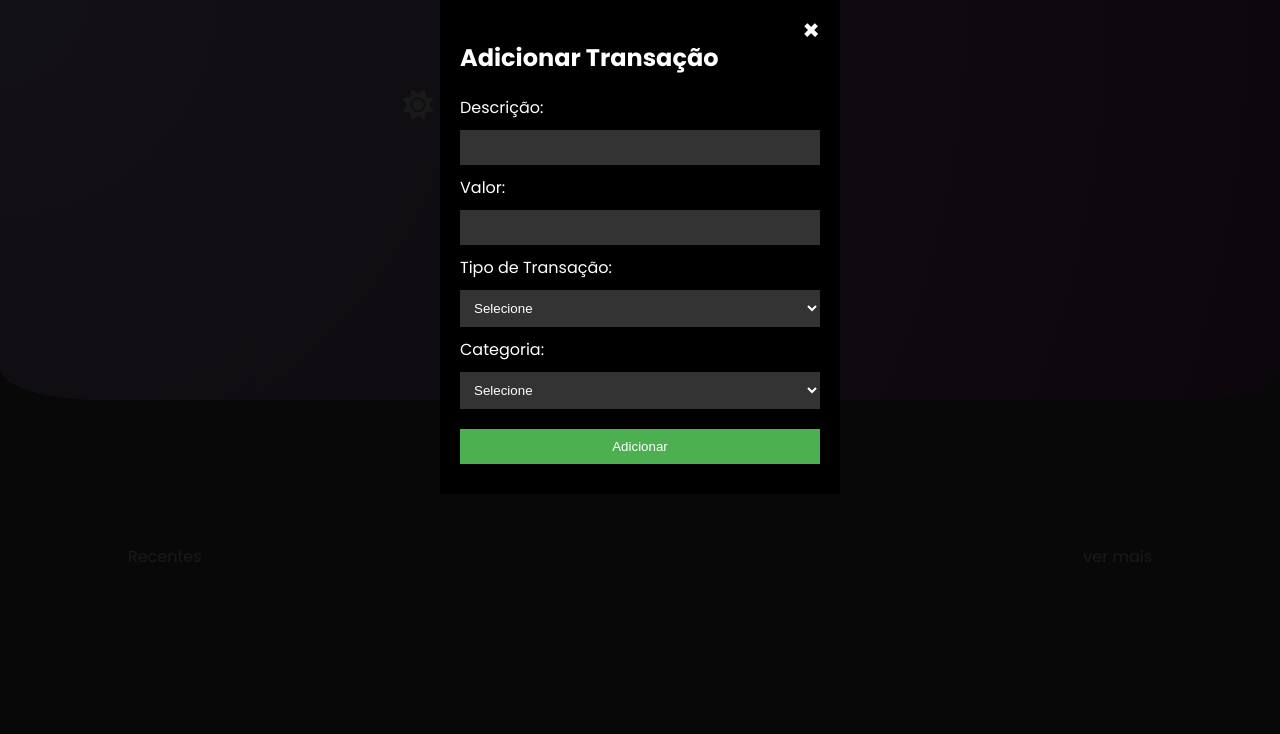
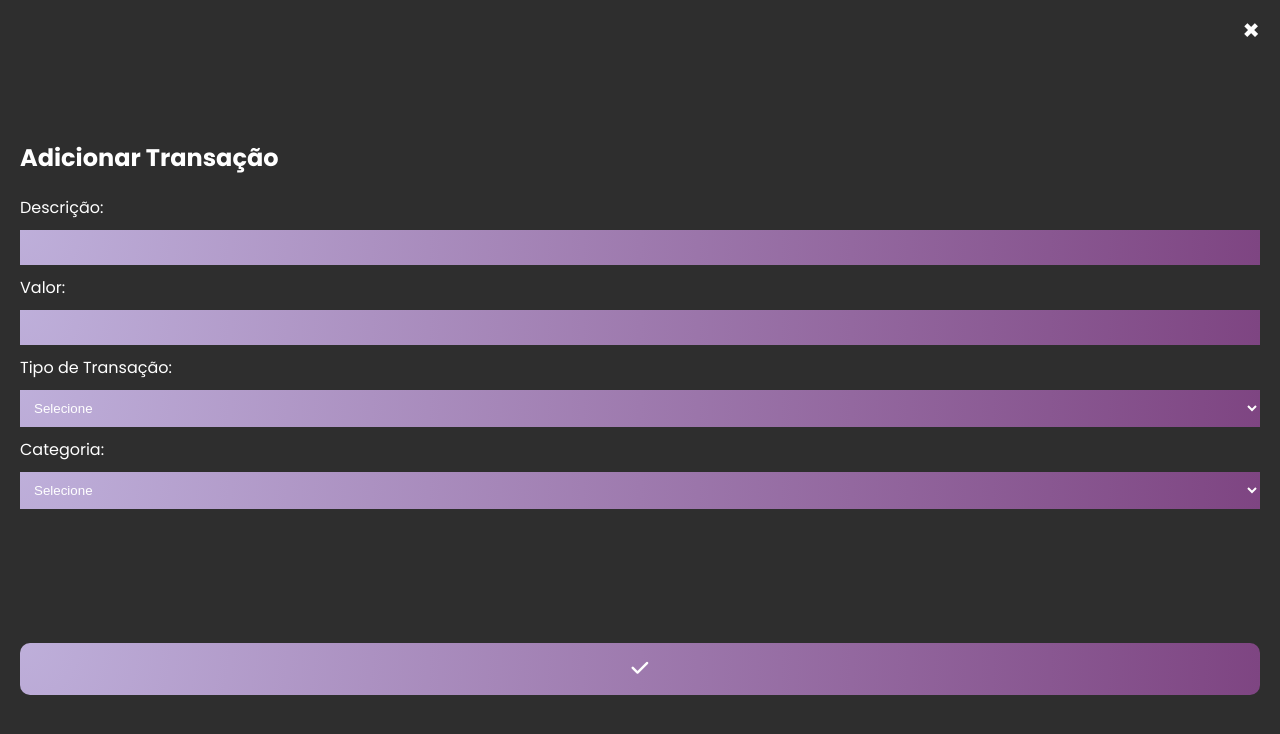
Before and after one commit to Caiorossi00/Tracker-ui, a plain HTML site: page index.html in a window 1280 px wide. Both pictures are taken after a click on the button 640 px from the left and 302 px from the top of the page. Drawn offline with Linux system fonts and the light colour scheme.

Commit message:
correções de cores + posições

```diff
--- a/assets/header.css
+++ b/assets/header.css
@@ -8,7 +8,7 @@ header {
   display: flex;
   flex-direction: column;
   justify-content: center;
-  min-height: 400px;
+  min-height: 350px;
   align-items: center;
 }
 
--- a/assets/modal.css
+++ b/assets/modal.css
@@ -7,16 +7,14 @@
   width: 100%;
   height: 100vh;
   overflow: auto;
-  background-color: rgba(0, 0, 0, 0.9);
+  background-color: #2e2e2e;
 }
 
 .modal-content {
   position: relative;
-  background-color: #000;
-  margin: auto;
+  background-color: #2e2e2e;
   padding: 20px;
   border: none;
-  max-width: 400px;
   color: #fff;
 }
 
@@ -37,6 +35,7 @@
   padding: 10px;
   margin: 10px 0;
   box-sizing: border-box;
+  background: radial-gradient(circle at 0 0, #beafda, #7e4582);
 }
 
 .modal-content input,
@@ -47,12 +46,11 @@
 }
 
 .modal-content button {
-  background-color: #4caf50;
-  color: white;
+  background: radial-gradient(circle at 0 0, #beafda, #7e4582);
+  padding: 15px;
   border: none;
+  border-radius: 10px;
+  font-size: 1.2em;
   cursor: pointer;
+  margin-top: 10%;
 }
-
-.modal-content button:hover {
-  background-color: #45a049;
-}
--- a/assets/style.css
+++ b/assets/style.css
@@ -11,5 +11,5 @@ body {
   font-family: "Poppins", sans-serif;
   margin: 0;
   padding: 0;
-  background-color: #555555;
+  background-color: #2e2e2e;
 }
--- a/index.html
+++ b/index.html
@@ -49,8 +49,9 @@
     <div id="myModal" class="modal">
       <div class="modal-content">
         <span class="close-button">&times;</span>
-        <h2>Adicionar Transação</h2>
-        <form id="addForm">
+        <form id="addForm" style="margin-top: 15vh">
+          <h2>Adicionar Transação</h2>
+
           <label for="descricao">Descrição:</label>
           <input type="text" id="descricao" name="descricao" required />
 
@@ -72,7 +73,7 @@
             <option value="Saída">Saída</option>
           </select>
 
-          <button type="submit">Adicionar</button>
+          <button type="submit"><i class="fa-solid fa-check"></i></button>
         </form>
       </div>
     </div>
```
